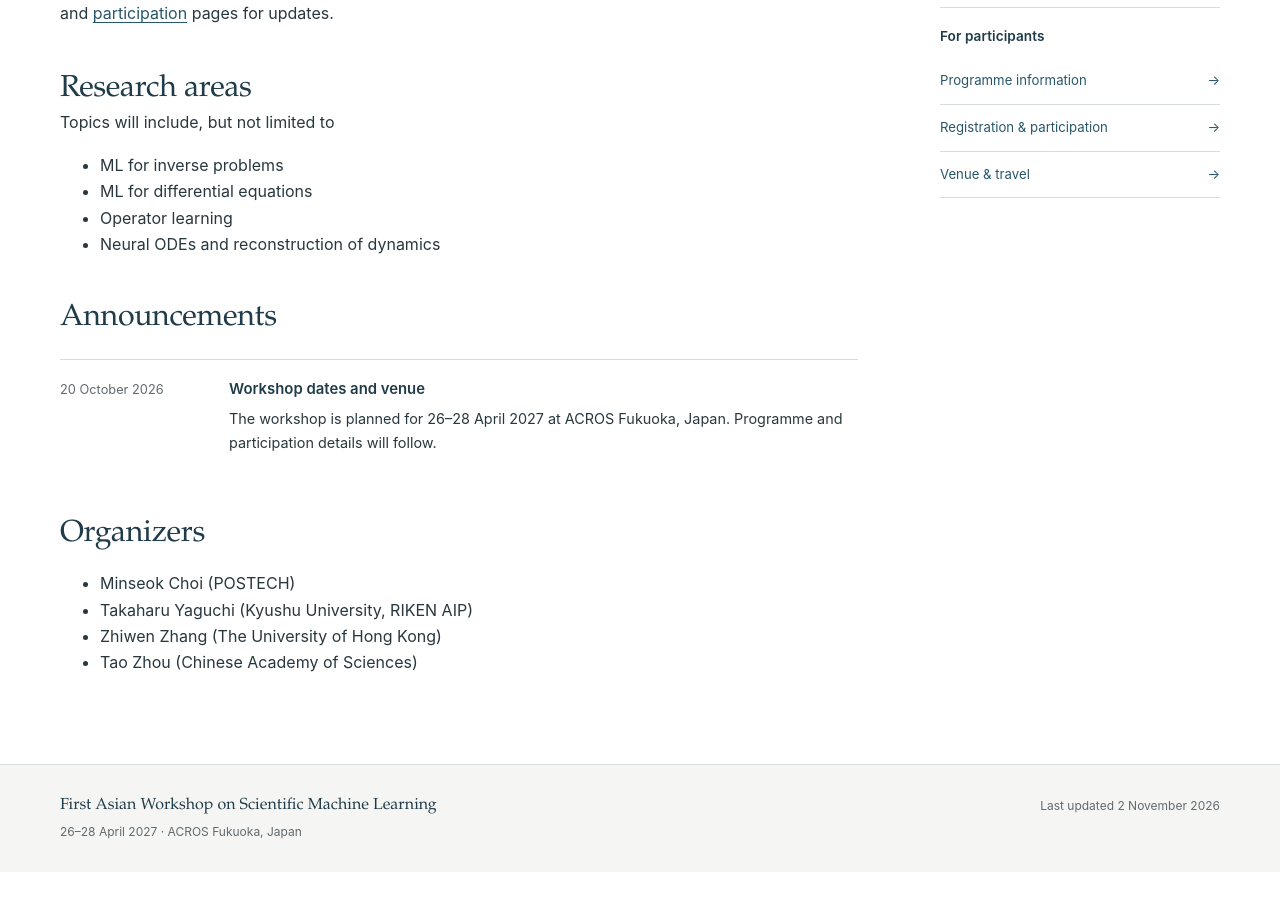
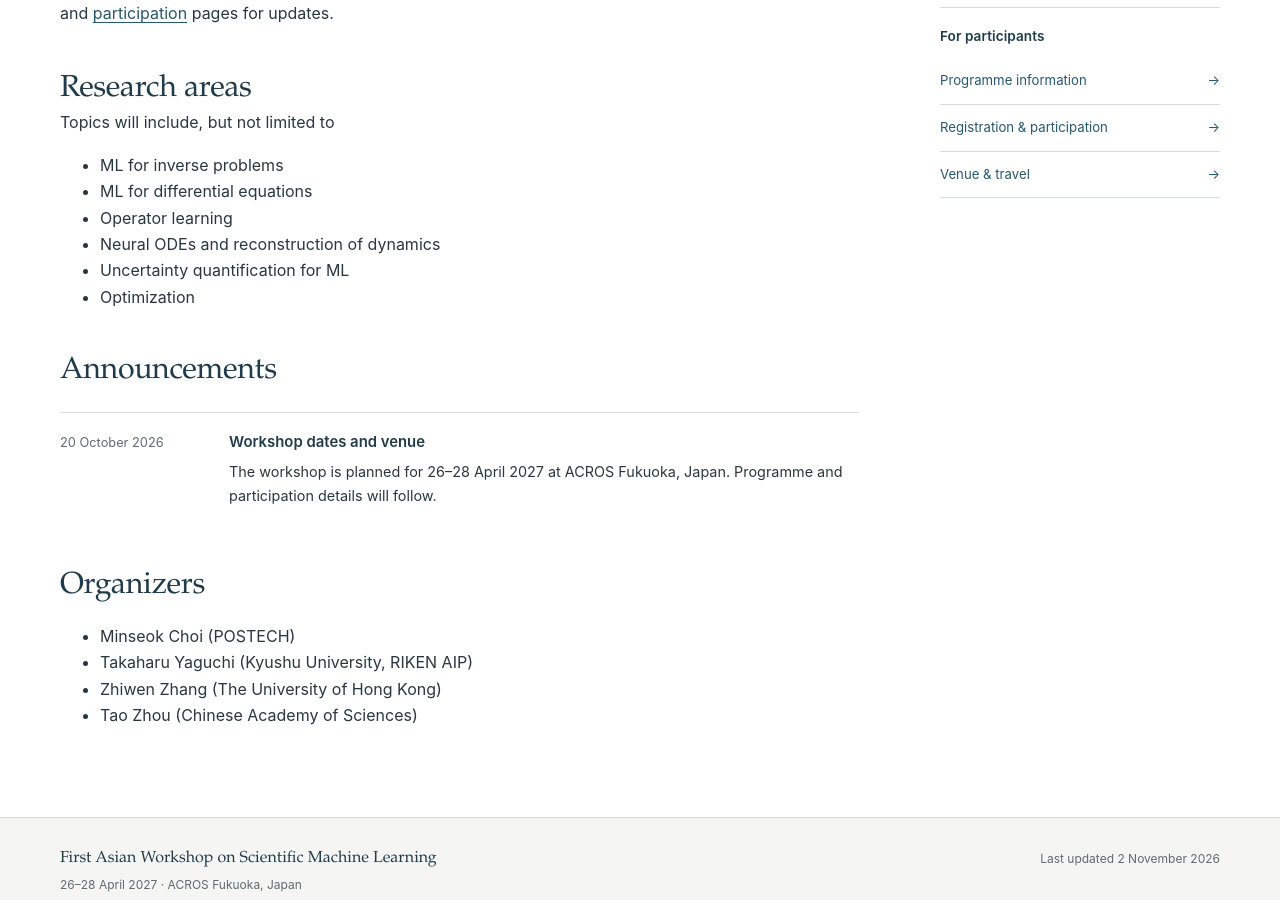
Before and after one commit to asciml2027/asciml2027.github.io, a Jekyll site: the page built from index.md, in a window 1280 px wide and 900 px high, scrolled down 904 px. Built offline with Jekyll 4.4.1, drawn with Linux system fonts in a browser that asks for light colours; before the commit the page ends 1776 px from its top, so only the background shows below that.

Commit message:
update the webpage

```diff
--- a/_layouts/home.html
+++ b/_layouts/home.html
@@ -27,6 +27,8 @@ layout: default
 	<li>ML for differential equations</li>
 	<li>Operator learning</li>
 	<li>Neural ODEs and reconstruction of dynamics</li>
+        <li>Uncertainty quantification for ML</li>
+        <li>Optimization</li>
 	</ul>
 	<!--
         <dl class="topics-list">
```
